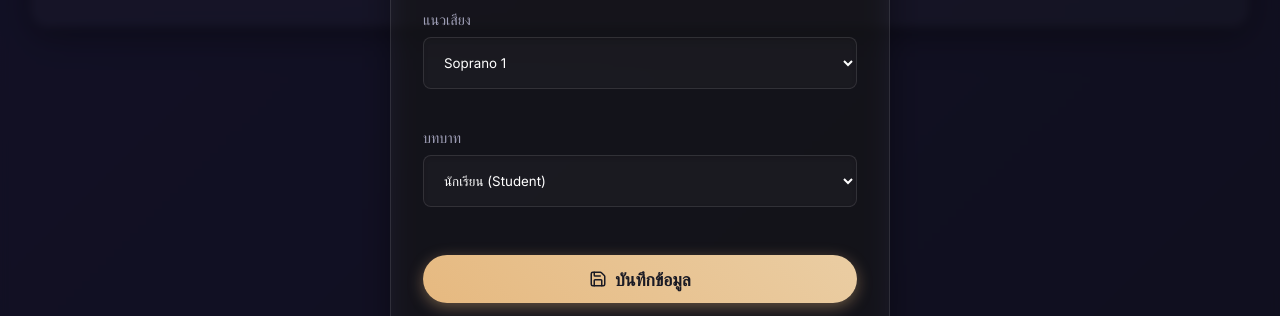
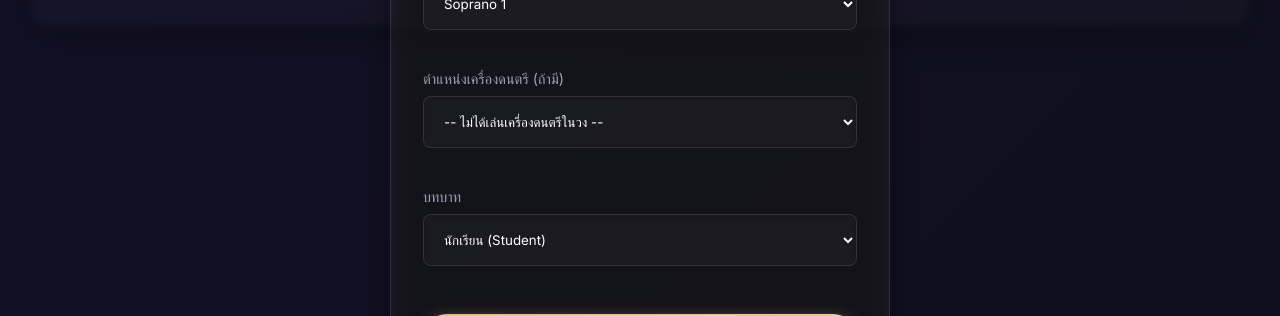
Before and after one commit to krumumpiano-source/ppk-choir, a Next.js app: page /admin/users in a window 1280 px wide. Both pictures are taken after a click on the button "เพิ่มผู้ใช้งานใหม่". Shown: the part 383-699 px from the top of the page. Built offline with nearby package versions, Linux system fonts and the light colour scheme; no server answers.

Commit message:
Show both voiceType and bandPosition in users admin table and modal

```diff
--- a/src/app/admin/users/page.tsx
+++ b/src/app/admin/users/page.tsx
@@ -63,6 +63,7 @@ export default function AdminUsersPage() {
   const [newId, setNewId] = useState('');
   const [newName, setNewName] = useState('');
   const [newVoiceType, setNewVoiceType] = useState<VoiceType>('Soprano 1');
+  const [newBandPosition, setNewBandPosition] = useState('');
   const [newRole, setNewRole] = useState<UserRole>('student');
   const [isSubmitting, setIsSubmitting] = useState(false);
 
@@ -91,6 +92,7 @@ export default function AdminUsersPage() {
       id: newId,
       name: newName,
       voiceType: newVoiceType,
+      bandPosition: newBandPosition || undefined,
       role: newRole
     });
 
@@ -98,6 +100,7 @@ export default function AdminUsersPage() {
       toast.success('เพิ่มผู้ใช้งานสำเร็จ');
       setNewId('');
       setNewName('');
+      setNewBandPosition('');
       setIsAddUserModalOpen(false);
       loadUsers();
     } else {
@@ -289,7 +292,10 @@ export default function AdminUsersPage() {
                       <td style={{ padding: '1rem', whiteSpace: 'nowrap' }}>{u.studentId || u.id}</td>
                       <td style={{ padding: '1rem', whiteSpace: 'nowrap' }}>{u.name}</td>
                       <td style={{ padding: '1rem', whiteSpace: 'nowrap' }}>{u.nickname || '-'}</td>
-                      <td style={{ padding: '1rem', whiteSpace: 'nowrap' }}>{u.voiceType}</td>
+                      <td style={{ padding: '1rem', whiteSpace: 'nowrap' }}>
+                        {u.voiceType}
+                        {u.bandPosition && <><br/><span style={{ fontSize: '0.8rem', color: 'var(--accent-primary)' }}>{u.bandPosition}</span></>}
+                      </td>
                       <td style={{ padding: '1rem', whiteSpace: 'nowrap' }}>
                         <div style={{ display: 'flex', flexDirection: 'column', fontSize: '0.85rem' }}>
                           {u.phone && <span>📞 {u.phone}</span>}
@@ -393,7 +399,7 @@ export default function AdminUsersPage() {
               <Avatar src={selectedUser.photoUrl} alt={selectedUser.name} size={60} />
               <div>
                 <div style={{ fontSize: '1.5rem' }}>{selectedUser.name} {selectedUser.nickname ? `(${selectedUser.nickname})` : ''}</div>
-                <div style={{ fontSize: '1rem', color: 'var(--accent-primary)' }}>{selectedUser.voiceType} • รหัส: {selectedUser.studentId || selectedUser.id}</div>
+                <div style={{ fontSize: '1rem', color: 'var(--accent-primary)' }}>{selectedUser.voiceType} {selectedUser.bandPosition ? `(${selectedUser.bandPosition})` : ''} • รหัส: {selectedUser.studentId || selectedUser.id}</div>
               </div>
             </h2>
 
@@ -487,6 +493,17 @@ export default function AdminUsersPage() {
                 </select>
               </div>
               <div className="input-group">
+                <label>ตำแหน่งเครื่องดนตรี (ถ้ามี)</label>
+                <select className="input-field" value={editingUser.bandPosition || ''} onChange={e => setEditingUser({...editingUser, bandPosition: e.target.value})} style={{ appearance: 'auto' }}>
+                  <option value="">-- ไม่ได้เล่นเครื่องดนตรีในวง --</option>
+                  <option value="เปียโน">เปียโน</option>
+                  <option value="กลอง">กลอง</option>
+                  <option value="เบส">เบส</option>
+                  <option value="กีต้าร์">กีต้าร์</option>
+                  <option value="คีย์บอร์ด">คีย์บอร์ด</option>
+                </select>
+              </div>
+              <div className="input-group">
                 <label>บทบาท</label>
                 <select className="input-field" value={editingUser.role} onChange={e => setEditingUser({...editingUser, role: e.target.value as UserRole})} style={{ appearance: 'auto' }}>
                   <option value="student">นักเรียน (Student)</option>
@@ -568,6 +585,17 @@ export default function AdminUsersPage() {
                 </select>
               </div>
               <div className="input-group">
+                <label>ตำแหน่งเครื่องดนตรี (ถ้ามี)</label>
+                <select className="input-field" value={newBandPosition} onChange={e => setNewBandPosition(e.target.value)} style={{ appearance: 'auto' }}>
+                  <option value="">-- ไม่ได้เล่นเครื่องดนตรีในวง --</option>
+                  <option value="เปียโน">เปียโน</option>
+                  <option value="กลอง">กลอง</option>
+                  <option value="เบส">เบส</option>
+                  <option value="กีต้าร์">กีต้าร์</option>
+                  <option value="คีย์บอร์ด">คีย์บอร์ด</option>
+                </select>
+              </div>
+              <div className="input-group">
                 <label>บทบาท</label>
                 <select className="input-field" value={newRole} onChange={e => setNewRole(e.target.value as UserRole)} style={{ appearance: 'auto' }}>
                   <option value="student">นักเรียน (Student)</option>
```
